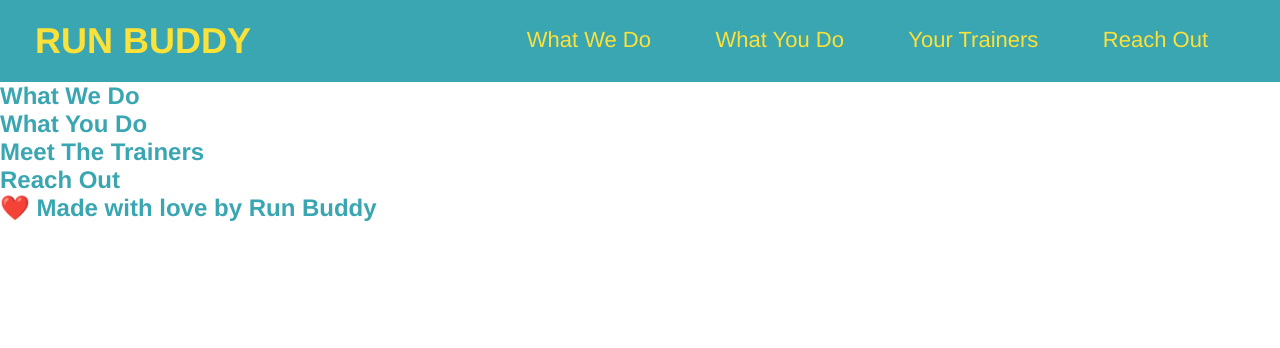
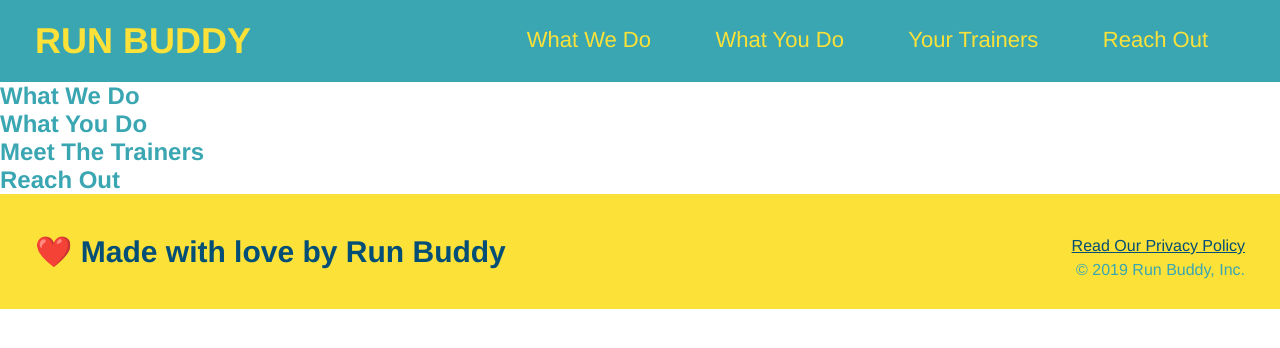
Before and after one commit to Kyler-Mclachlan/run-buddy, a plain HTML site: page index.html in a window 1280 px wide. Drawn offline with Linux system fonts and the light colour scheme.

Commit message:
added hero elements for pag

```diff
--- a/assets/css/style.css
+++ b/assets/css/style.css
@@ -2,6 +2,7 @@
 * {
   margin: 0px;
   padding: 0;
+  box-sizing: border-box;
 }
 body {
   color: #39a6b2;
@@ -41,3 +42,26 @@ header nav ul li a {
   font-weight: lighter;
   font-size: 22px;
 }
+
+footer {
+  background: #fce138;
+  width: 100%;
+  padding: 40px 35px;
+}
+
+footer h2 {
+  display: inline;
+  color: #024e76;
+  font-size: 30px;
+  margin: 0;
+}
+
+footer div{
+  float: right;
+  line-height: 1.5;
+  text-align: right;
+}
+
+footer a{
+  color:#024e76
+}
--- a/index.html
+++ b/index.html
@@ -57,5 +57,10 @@
     <!--Footer-->
     <footer>
         <h2>❤️ Made with love by Run Buddy</h2>
+        <div>
+            <a href="#">Read Our Privacy Policy</a><br/>
+            &copy; 2019 Run Buddy, Inc.
+        </div>
     </footer>
+
 </html>
```
